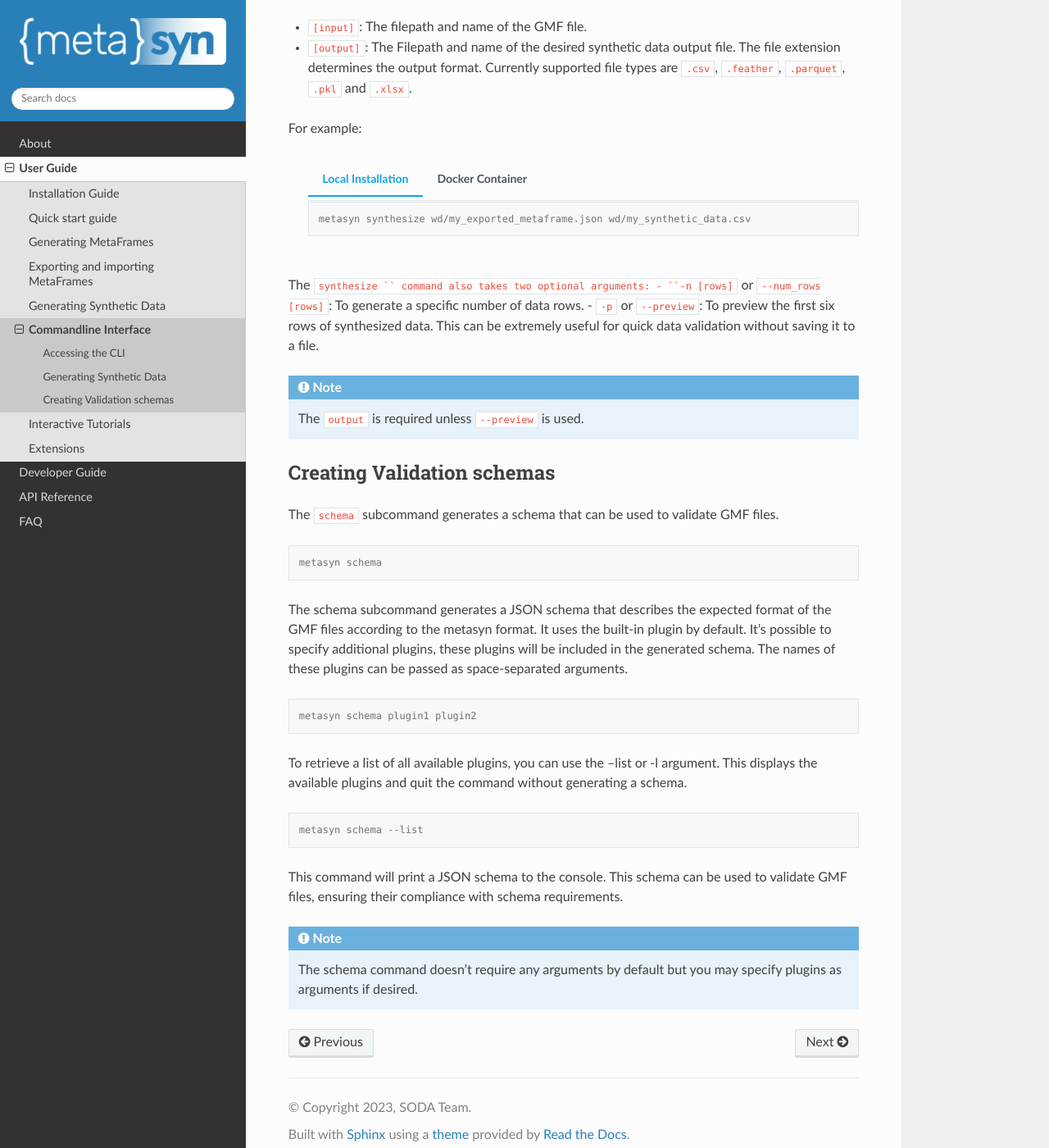
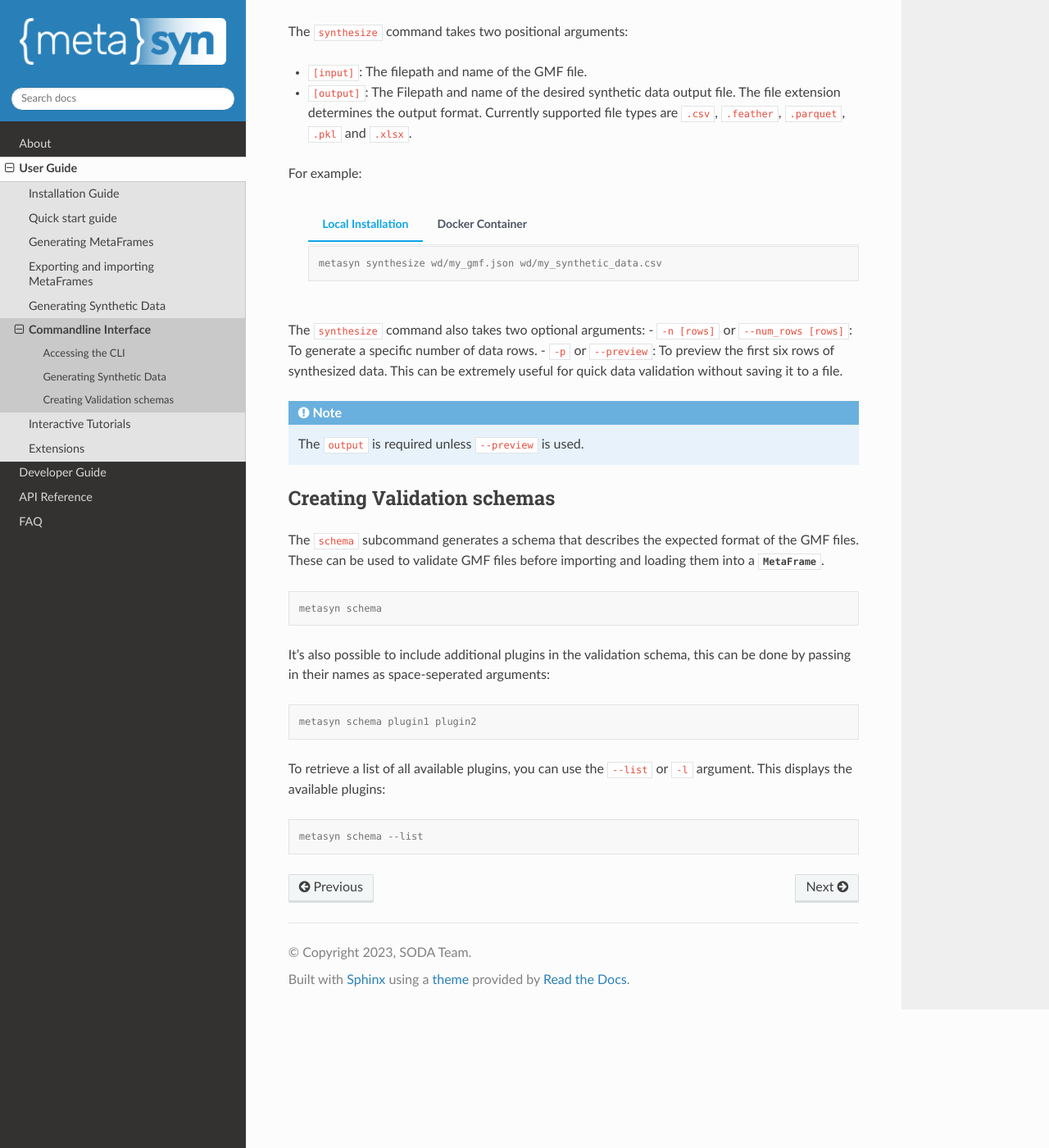
Before and after one commit to sodascience/metasyn, a Sphinx documentation site: the page built from docs/source/usage/cli.rst, in a window 1280 px wide and 1400 px high, scrolled down 2247 px. Shown: the whole window at 82% size. Built offline with Sphinx 7.4.7 and the Read the Docs theme 2.0.0, drawn with Linux system fonts in a browser that asks for light colours; some of the changed text lies outside the part shown.

Commit message:
Finalized CLI page, and linked to it from generating MetaFrames page.

```diff
--- a/docs/source/usage/cli.rst
+++ b/docs/source/usage/cli.rst
@@ -22,25 +22,25 @@
 
 1. **Install Docker:** If Docker isn't already set up on your machine, please follow the instructions on `Docker's official website <https://docs.docker.com/get-docker/>`_.
 
-2. **Pull the Metasyn Docker Image:** After successfully installing Docker, you can download the Metasyn Docker image from Docker Hub using the following command.
+2. **Pull the metasyn Docker Image:** After successfully installing Docker, you can download the metasyn Docker image from Docker Hub using the following command.
 
    .. code-block:: console
 
       docker pull sodateam/metasyn
 
-3. **Run Metasyn's CLI via Docker:** Once the Docker image is downloaded, you can use the following command to run the Metasyn CLI within a Docker container, and simultaneously set the working directory (which we denote as `wd` in this case).
+3. **Run metasyn's CLI via Docker:** Once the Docker image is downloaded, you can use the following command to run a metasyn CLI command within a Docker container (in this case ``--help``), and simultaneously set the working directory (which we denote as `wd` in this case).
 
    .. tab:: Windows
 
       .. code-block:: console
 
-         docker run -v %cd%:/wd sodascience/metasyn --help
+         docker run -v %cd%:/wd sodateam/metasyn --help
 
    .. tab:: Unix or MacOS:
 
       .. code-block:: console
 
-         docker run -v $pwd:/wd sodascience/metasyn --help
+         docker run -v $(pwd):/wd sodateam/metasyn --help
 
 
 The Metasyn CLI should now be up and running within the Docker container and ready for use!
@@ -48,9 +48,25 @@
 .. note::
    You can also specify which metasyn version to use in docker, by adding a tag to the docker image. For example, to use version 0.5, you can use the following command:
 
+   .. tab:: Installing a specific version
+
+      .. code-block:: console
+
+         docker pull sodateam/metasyn:v0.5
+
+   .. tab:: Using a command on a specific version
+
+      .. tab:: Windows
+
          .. code-block:: console
 
-            docker run -v $pwd:/wd sodascience/metasyn:v0.5 --help
+            docker run -v %cd%:/wd sodateam/metasyn:v0.5 --help
+
+      .. tab:: Unix or MacOS:
+
+         .. code-block:: console
+
+            docker run -v $(pwd):/wd sodateam/metasyn:v0.5 --help
 
 
 Generating Synthetic Data
@@ -86,7 +102,7 @@
 
       .. code-block:: console
 
-         metasyn synthesize wd/my_exported_metaframe.json wd/my_synthetic_data.csv
+         metasyn synthesize wd/my_gmf.json wd/my_synthetic_data.csv
 
    .. tab:: Docker Container
 
@@ -94,17 +110,17 @@
 
          .. code-block:: console
 
-            docker run -v %cd%:/wd sodascience/metasyn synthesize wd/my_exported_metaframe.json wd/my_synthetic_data.csv
+            docker run -v %cd%:/wd sodateam/metasyn synthesize wd/my_gmf.json wd/my_synthetic_data.csv
 
       .. tab:: Unix or MacOS:
 
          .. code-block:: console
 
-            docker run -v $pwd:/wd sodascience/metasyn synthesize wd/my_exported_metaframe.json wd/my_synthetic_data.csv
+            docker run -v $(pwd):/wd sodateam/metasyn synthesize wd/my_gmf.json wd/my_synthetic_data.csv
 
 
 
-The ``synthesize `` command also takes two optional arguments:
+The ``synthesize`` command also takes two optional arguments:
 - ``-n [rows]`` or ``--num_rows [rows]``: To generate a specific number of data rows.
 - ``-p`` or ``--preview``: To preview the first six rows of synthesized data. This can be extremely useful for quick data validation without saving it to a file.
 
@@ -116,26 +132,20 @@
 Creating Validation schemas
 ---------------------------
 
-The ``schema`` subcommand generates a schema that can be used to validate GMF files.
+The ``schema`` subcommand generates a schema that describes the expected format of the GMF files. These can be used to validate GMF files before importing and loading them into a :obj:`MetaFrame<metasyn.metaframe.MetaFrame>`.
 
 .. code-block:: console
 
    metasyn schema
 
-The schema subcommand generates a JSON schema that describes the expected format of the GMF files according to the metasyn format. It uses the built-in plugin by default.
-It's possible to specify additional plugins, these plugins will be included in the generated schema. The names of these plugins can be passed as space-separated arguments.
+It's also possible to include additional plugins in the validation schema, this can be done by passing in their names as space-seperated arguments:
 
 .. code-block:: console
 
    metasyn schema plugin1 plugin2
 
-To retrieve a list of all available plugins, you can use the --list or -l argument. This displays the available plugins and quit the command without generating a schema.
+To retrieve a list of all available plugins, you can use the ``--list`` or ``-l`` argument. This displays the available plugins:
 
 .. code-block:: console
 
    metasyn schema --list
-
-This command will print a JSON schema to the console. This schema can be used to validate GMF files, ensuring their compliance with schema requirements.
-
-.. note::
-   The schema command doesn't require any arguments by default but you may specify plugins as arguments if desired.
--- a/docs/source/usage/generating_metaframes.rst
+++ b/docs/source/usage/generating_metaframes.rst
@@ -11,6 +11,10 @@
 .. admonition:: Want to learn more?
 
    This page focuses on using metasyn to generate MetaFrames. If you're interested in learning more about how MetaFrames are generated behind the scenes and the assumptions involved, see the :doc:`/about/metasyn_in_detail` page for details.
+
+.. admonition:: Command-line Interface
+
+    It is also possible to generate a MetaFrame, based on a given GMF file, using the metasyn command-line interface. For instructions on how to do so, see the :doc:`/usage/cli` page.
 
 Basics
 ------
```
